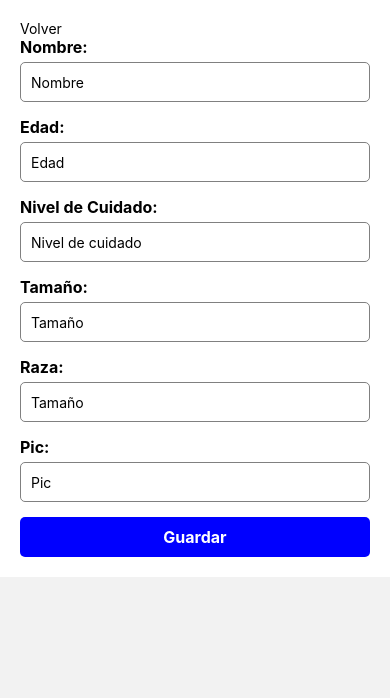
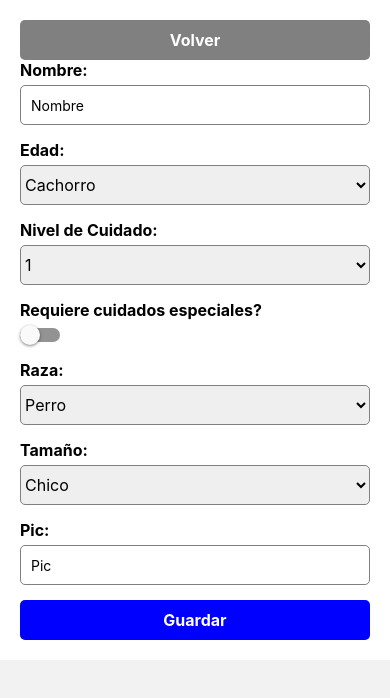
Before and after one commit to AgustinGiudice/petHope, a React Native app: screen /Pet in a window 390 px wide. Shown: the top 698 px of the page. Built offline with nearby package versions, Linux system fonts and the light colour scheme.

Commit message:
registerpet

```diff
--- a/screens/RegisterPet.js
+++ b/screens/RegisterPet.js
@@ -1,20 +1,15 @@
 import React, { useState } from "react";
-import {
-  View,
-  Text,
-  TextInput,
-  TouchableOpacity,
-  StyleSheet,
-} from "react-native";
+import { View, Text, TextInput, TouchableOpacity, Picker, Switch, StyleSheet } from "react-native";
 
 const RegisterPet = ({ navigation }) => {
   const initialPetData = {
     nombre: "",
-    edad: "",
-    nivelCuidado: "",
-    tamanio: "",
+    edad: "cachorro",
+    nivelCuidado: "1",
+    cuidadosEspeciales: false,
+    raza: "perro",
+    tamanio: "chico",
     pic: "",
-    raza: "",
   };
   const [petData, setPetData] = useState(initialPetData);
 
@@ -47,6 +42,8 @@ const RegisterPet = ({ navigation }) => {
       >
         <Text style={styles.goBackText}>Volver</Text>
       </TouchableOpacity>
+
+      <View style={styles.fieldContainer}>
         <Text style={styles.label}>Nombre:</Text>
         <TextInput
           style={styles.input}
@@ -54,37 +51,68 @@ const RegisterPet = ({ navigation }) => {
           onChangeText={(value) => setPetData({ ...petData, nombre: value })}
           placeholder="Nombre"
         />
+      </View>
+
+      <View style={styles.fieldContainer}>
         <Text style={styles.label}>Edad:</Text>
-      <TextInput
-        style={styles.input}
-        value={petData.edad}
-        onChangeText={(value) => setPetData({ ...petData, edad: value })}
-        placeholder="Edad"
+        <Picker
+          style={styles.picker}
+          selectedValue={petData.edad}
+          onValueChange={(itemValue) => setPetData({ ...petData, edad: itemValue })}
+        >
+          <Picker.Item label="Cachorro" value="cachorro" />
+          <Picker.Item label="Juvenil" value="juvenil" />
+          <Picker.Item label="Adulto" value="adulto" />
+        </Picker>
+      </View>
+
+      <View style={styles.fieldContainer}>
+        <Text style={styles.label}>Nivel de Cuidado:</Text>
+        <Picker
+          style={styles.picker}
+          selectedValue={petData.nivelCuidado}
+          onValueChange={(itemValue) => setPetData({ ...petData, nivelCuidado: itemValue })}
+        >
+          <Picker.Item label="1" value="1" />
+          <Picker.Item label="2" value="2" />
+          <Picker.Item label="3" value="3" />
+        </Picker>
+      </View>
+
+      <View style={styles.fieldContainer}>
+        <Text style={styles.label}>Requiere cuidados especiales?</Text>
+        <Switch
+          value={petData.cuidadosEspeciales}
+          onValueChange={(value) => setPetData({ ...petData, cuidadosEspeciales: value })}
         />
-      <Text style={styles.label}>Nivel de Cuidado:</Text>
-      <TextInput
-        style={styles.input}
-        value={petData.nivelCuidado}
-        onChangeText={(value) =>
-          setPetData({ ...petData, nivelCuidado: value })
-        }
-        placeholder="Nivel de cuidado"
-        keyboardType="numeric"
-      />
+      </View>
+
+      <View style={styles.fieldContainer}>
+        <Text style={styles.label}>Raza:</Text>
+        <Picker
+          style={styles.picker}
+          selectedValue={petData.raza}
+          onValueChange={(itemValue) => setPetData({ ...petData, raza: itemValue })}
+        >
+          <Picker.Item label="Perro" value="perro" />
+          <Picker.Item label="Gato" value="gato" />
+        </Picker>
+      </View>
+
+      <View style={styles.fieldContainer}>
         <Text style={styles.label}>Tamaño:</Text>
-      <TextInput
-        style={styles.input}
-        value={petData.tamanio}
-        onChangeText={(value) => setPetData({ ...petData, tamanio: value })}
-        placeholder="Tamaño"
-      />
-      <Text style={styles.label}>Raza:</Text>
-      <TextInput
-        style={styles.input}
-        value={petData.raza}
-        onChangeText={(value) => setPetData({ ...petData, raza: value })}
-        placeholder="Tamaño"
-      />
+        <Picker
+          style={styles.picker}
+          selectedValue={petData.tamanio}
+          onValueChange={(itemValue) => setPetData({ ...petData, tamanio: itemValue })}
+        >
+          <Picker.Item label="Chico" value="chico" />
+          <Picker.Item label="Medio" value="medio" />
+          <Picker.Item label="Grande" value="grande" />
+        </Picker>
+      </View>
+
+      <View style={styles.fieldContainer}>
         <Text style={styles.label}>Pic:</Text>
         <TextInput
           style={styles.input}
@@ -92,6 +120,8 @@ const RegisterPet = ({ navigation }) => {
           onChangeText={(value) => setPetData({ ...petData, pic: value })}
           placeholder="Pic"
         />
+      </View>
+
       <TouchableOpacity style={styles.button} onPress={handleSubmit}>
         <Text style={styles.buttonText}>Guardar</Text>
       </TouchableOpacity>
@@ -104,6 +134,9 @@ const styles = StyleSheet.create({
     padding: 20,
     backgroundColor: "#fff",
   },
+  fieldContainer: {
+    marginBottom: 15,
+  },
   label: {
     fontSize: 16,
     fontWeight: "bold",
@@ -115,7 +148,12 @@ const styles = StyleSheet.create({
     borderWidth: 1,
     borderRadius: 5,
     paddingHorizontal: 10,
-    marginBottom: 15,
+  },
+  picker: {
+    height: 40,
+    borderColor: "gray",
+    borderWidth: 1,
+    borderRadius: 5,
   },
   button: {
     backgroundColor: "blue",
@@ -129,6 +167,18 @@ const styles = StyleSheet.create({
     fontSize: 16,
     fontWeight: "bold",
   },
+  goBackButton: {
+    backgroundColor: "gray",
+    borderRadius: 5,
+    paddingVertical: 10,
+    paddingHorizontal: 20,
+    alignItems: "center",
+  },
+  goBackText: {
+    color: "#fff",
+    fontSize: 16,
+    fontWeight: "bold",
+  },
 });
 
 export default RegisterPet;
```
Lines whose indentation alone changed are shown as unchanged.
